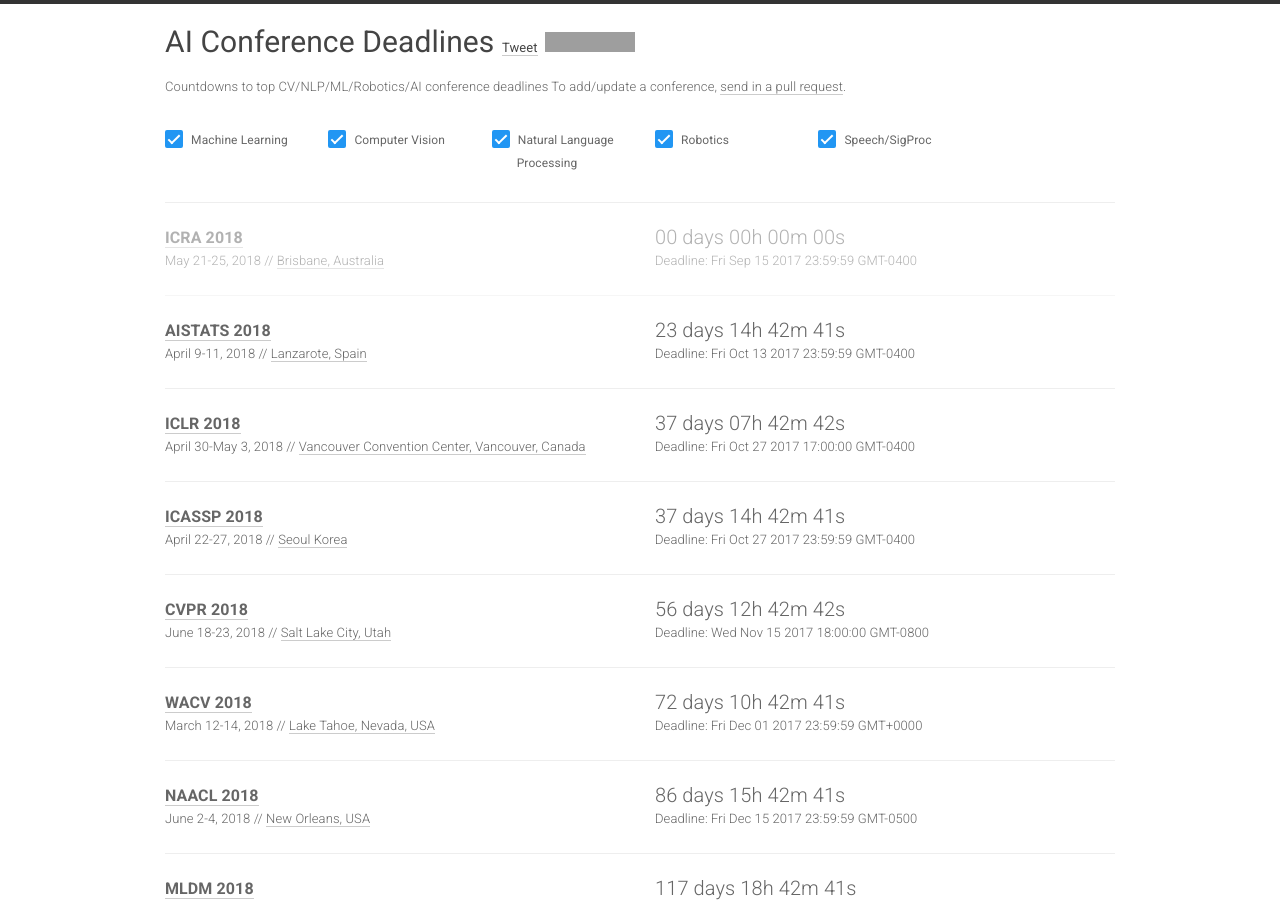
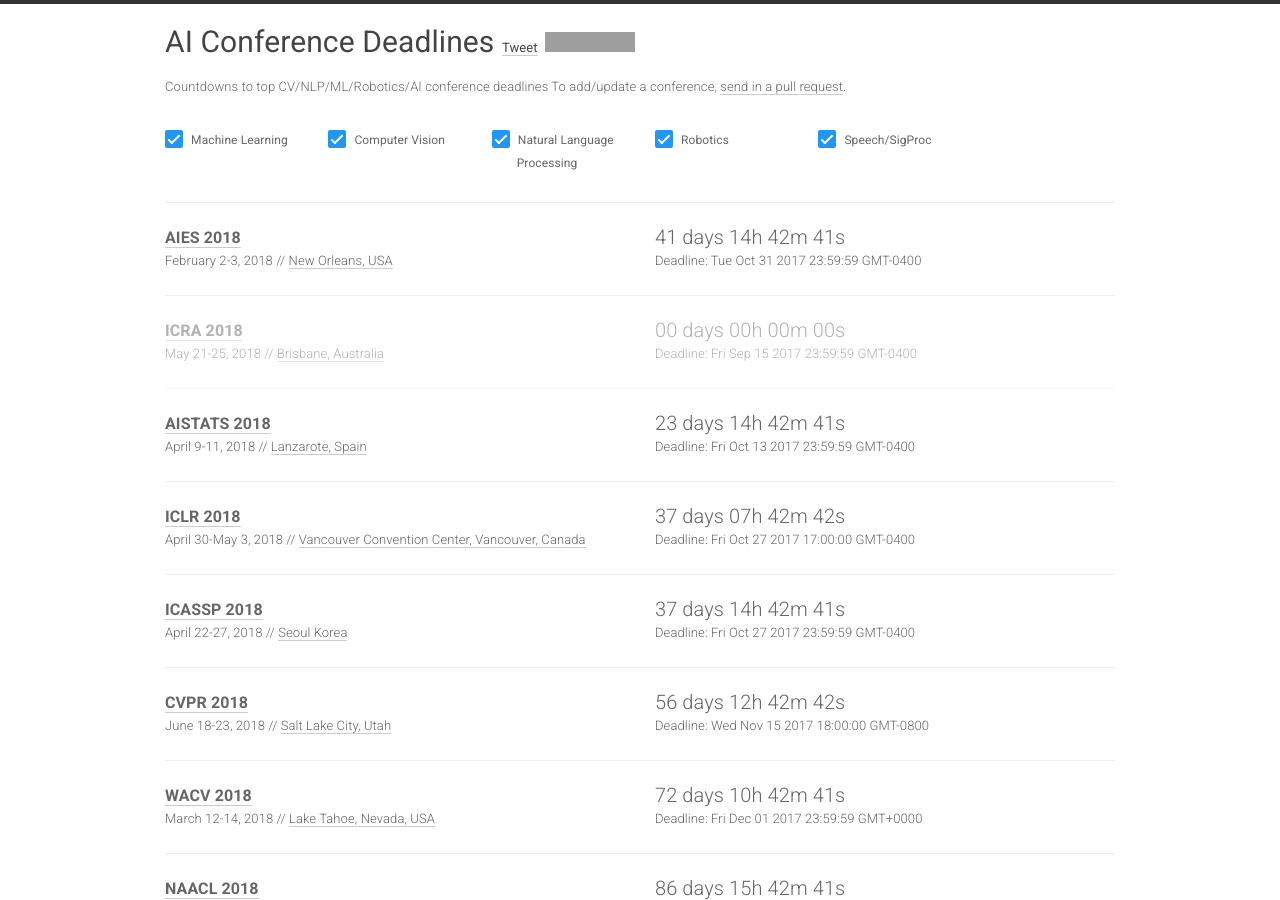
Before and after one commit to paperswithcode/ai-deadlines, a Jekyll site: the page built from index.html, in a window 1280 px wide and 900 px high. Built offline with Jekyll 4.4.1, drawn with Linux system fonts in a browser that asks for light colours; nearby versions of some CDN libraries; comment, search, counter and statistics services are not loaded; grey boxes are pictures that could not be loaded.

Commit message:
Update conferences.yml

```diff
--- a/_data/conferences.yml
+++ b/_data/conferences.yml
@@ -1,4 +1,13 @@
 ---
+
+- name: AIES
+  year: 2018
+  id: aies18
+  link: http://www.aies-conference.com/
+  deadline: "2017-10-31 23:59:59"
+  date: February 2-3, 2018
+  place: New Orleans, USA
+  sub: AI
 
 - name: ICRA
   year: 2018
```
